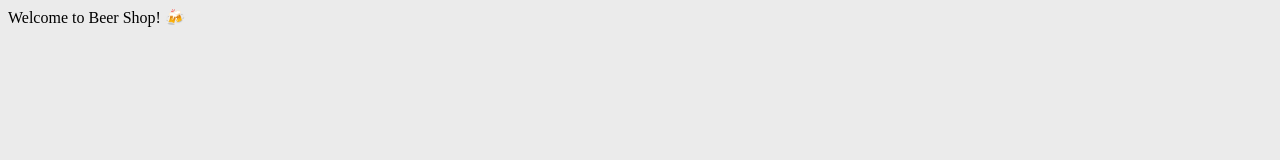
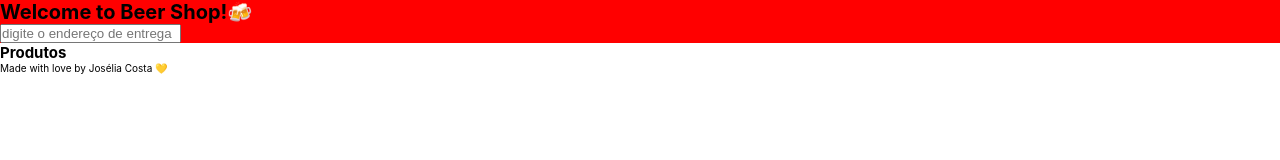
Before and after one commit to joseliacosta/beer-shop, a React app: page / in a window 1280 px wide. Built offline with nearby package versions, Linux system fonts and the light colour scheme.

Commit message:
feat(app): creates high order component with basic structure

```diff
--- /dev/null
+++ b/app/App.js
@@ -0,0 +1,24 @@
+import React from 'react'
+import GlobalStyles from './styles/global'
+import styled from 'styled-components'
+
+const Header = styled.header`
+  background: red;
+`
+const App = () => {
+  return (
+    <>
+      <GlobalStyles />
+      <Header>
+        <h1>Welcome to Beer Shop!🍻</h1>
+        <input placeholder="digite o endereço de entrega" />
+      </Header>
+      <main>
+        <h2>Produtos</h2>
+      </main>
+      <footer>Made with love by Josélia Costa 💛</footer>
+    </>
+  )
+}
+
+export default App
--- a/app/index.html
+++ b/app/index.html
@@ -1,12 +1,16 @@
 <!DOCTYPE html>
-<html lang="en">
-<head>
-    <meta charset="UTF-8">
+<html lang="pt-BR">
+  <head>
+    <meta charset="UTF-8" />
     <link rel="icon" href="favicon.ico" />
-    <meta name="viewport" content="width=device-width, initial-scale=1.0">
+    <meta name="viewport" content="width=device-width, initial-scale=1.0" />
+    <meta
+      name="description"
+      content="Ihh não quer ir no mercado comprar cerveja ou refri? Encontre a Beer Shop mais próxima de você!"
+    />
     <title>Beer Shop</title>
-</head>
-<body>
-    <div id="app"></div>
-</body>
+  </head>
+  <body>
+    <div id="root"></div>
+  </body>
 </html>
--- a/app/index.js
+++ b/app/index.js
@@ -1,12 +1,6 @@
 import React from 'react'
-import ReactDOM from 'react-dom'
-import './index.css'
+import {render} from 'react-dom'
 
-class App extends React.Component {
-  render() {
-    return <div>Welcome to Beer Shop! 🍻 </div>
-  }
-}
-export default App
+import App from './app'
 
-ReactDOM.render(<App />, document.getElementById('app'))
+render(<App />, document.getElementById('root'))
```
Also changed, not shown: app/App.test.jsx (added, +27 -0 lines), 1 other file.
